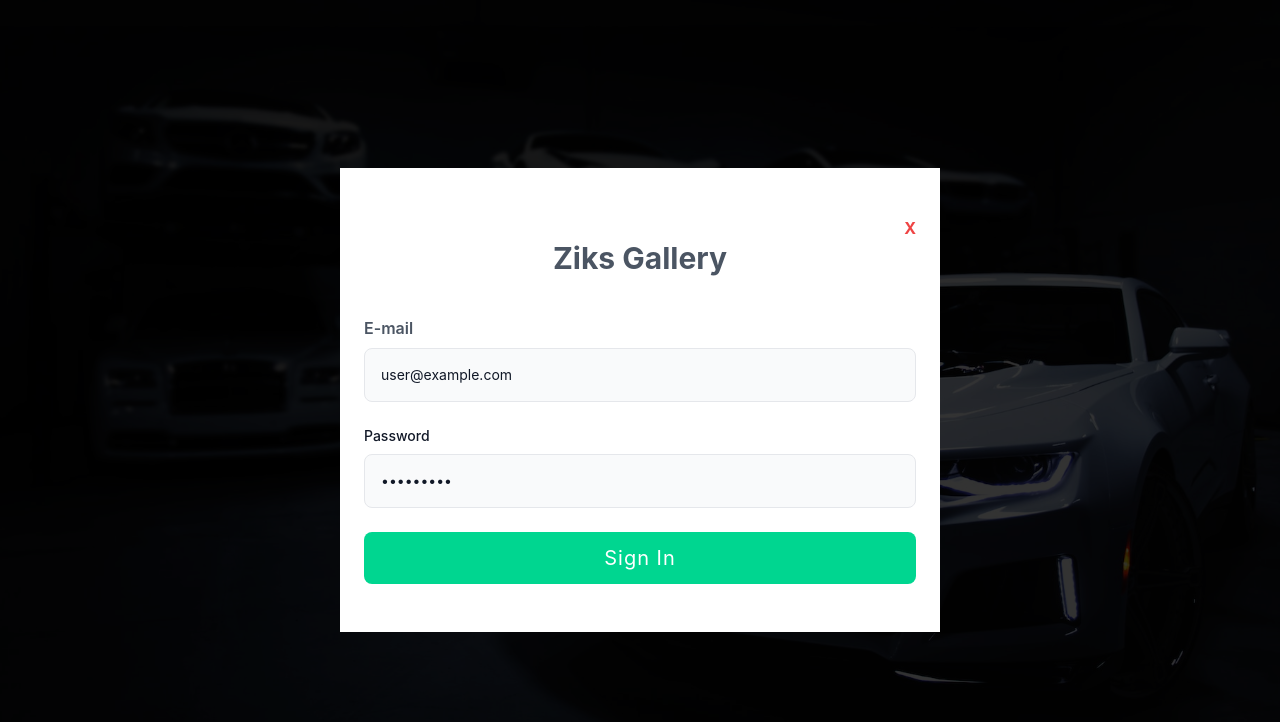
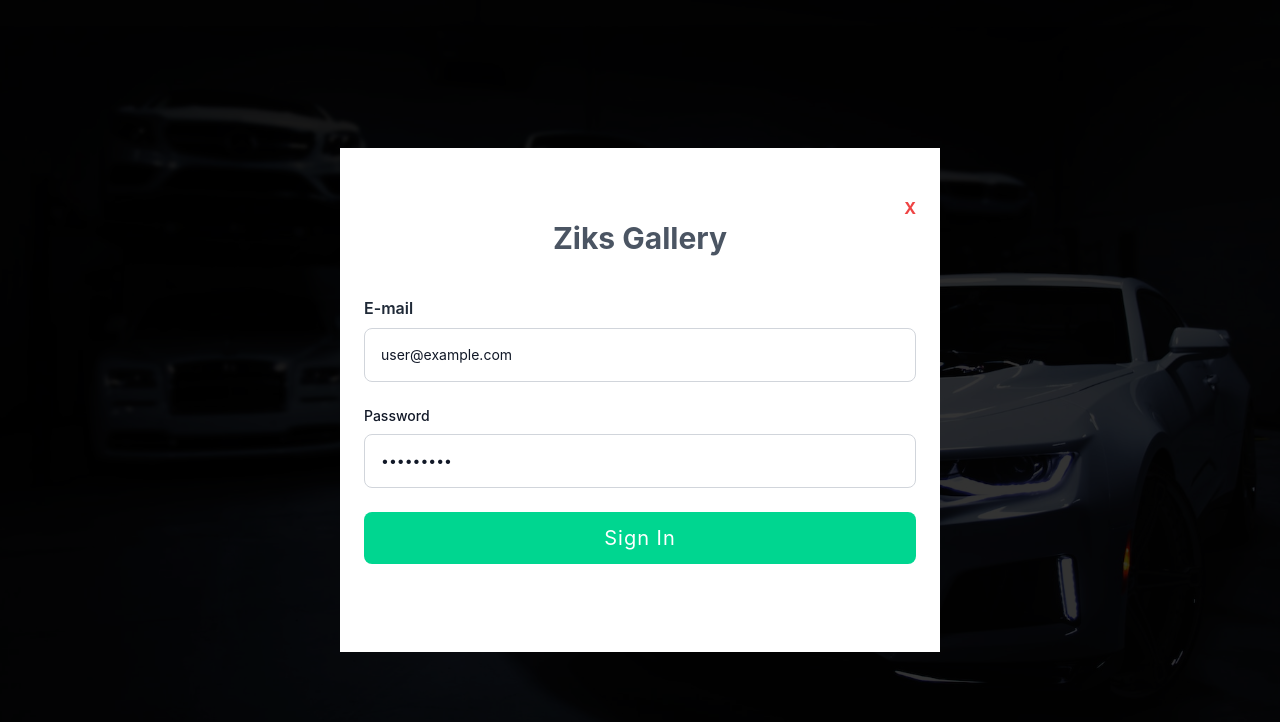
Before and after one commit to Ezzywealth/stage3, a Next.js app: page / in a window 1280 px wide. Both pictures are taken after a click on the button "Sign In". Shown: the top 722 px of the page. Built offline with nearby package versions, Linux system fonts and the light colour scheme; no server answers.

Commit message:
Fix signin form

```diff
--- a/components/SignIn.jsx
+++ b/components/SignIn.jsx
@@ -53,9 +53,9 @@ const SignIn = () => {
 					</span>
 				</div>
 				<h1 className='text-3xl font-bold text-center mb-10 text-gray-600 dark:text-white'>Ziks Gallery</h1>
-				<form className='space-y-6  w-full rounded-md  z-[10000]' onSubmit={handleSubmit(handleSignIn)}>
+				<form className='space-y-6 mb-10  w-full rounded-md  z-[10000]' onSubmit={handleSubmit(handleSignIn)}>
 					<div>
-						<label className='block mb-2 text-base font-semibold text-gray-600 dark:text-white'>E-mail</label>
+						<label className='block mb-2 text-base font-semibold text-gray-800 dark:text-white'>E-mail</label>
 						<input
 							defaultValue={email}
 							type='email'
@@ -67,7 +67,7 @@ const SignIn = () => {
 									message: 'Please enter a valid email address',
 								},
 							})}
-							className={`bg-gray-50 border  text-gray-900 sm:text-sm rounded-lg focus:border-my-primary focus:border-2 focus:outline-none focus:ring-0 block w-full p-4 dark:bg-gray-700 dark:border-gray-600 dark:placeholder-gray-400 dark:text-white dark:focus:ring-blue-500 dark:focus:border-blue-500`}
+							className={` border border-gray-300  text-gray-900 sm:text-sm rounded-lg focus:outline-none focus:ring-0 block w-full p-4 dark:bg-gray-700 dark:border-gray-600 dark:placeholder-gray-400 dark:text-white dark:focus:ring-blue-500 dark:focus:border-blue-500`}
 							placeholder='E-mail'
 						/>
 						{errors?.email && <span className='text-red-500 text-sm'>{errors?.email?.message}</span>}
@@ -87,7 +87,7 @@ const SignIn = () => {
 							})}
 							id='password'
 							placeholder='••••••••'
-							className={`bg-gray-50 border  text-gray-900 sm:text-sm rounded-lg focus:border-my-primary focus:border-2 focus:outline-none focus:ring-0 block w-full p-4  dark:bg-gray-700 dark:border-gray-600 dark:placeholder-gray-400  dark:text-white dark:focus:ring-blue-500 dark:focus:border-blue-500`}
+							className={` border border-gray-300  text-gray-900 sm:text-sm rounded-lg focus:border-my-primary focus:border-2 focus:outline-none focus:ring-0 block w-full p-4  dark:bg-gray-700 dark:border-gray-600 dark:placeholder-gray-400  dark:text-white dark:focus:ring-blue-500 dark:focus:border-blue-500`}
 						/>
 						{errors?.password && <span className='text-red-500 text-sm'>{errors?.password?.message}</span>}
 					</div>
```
